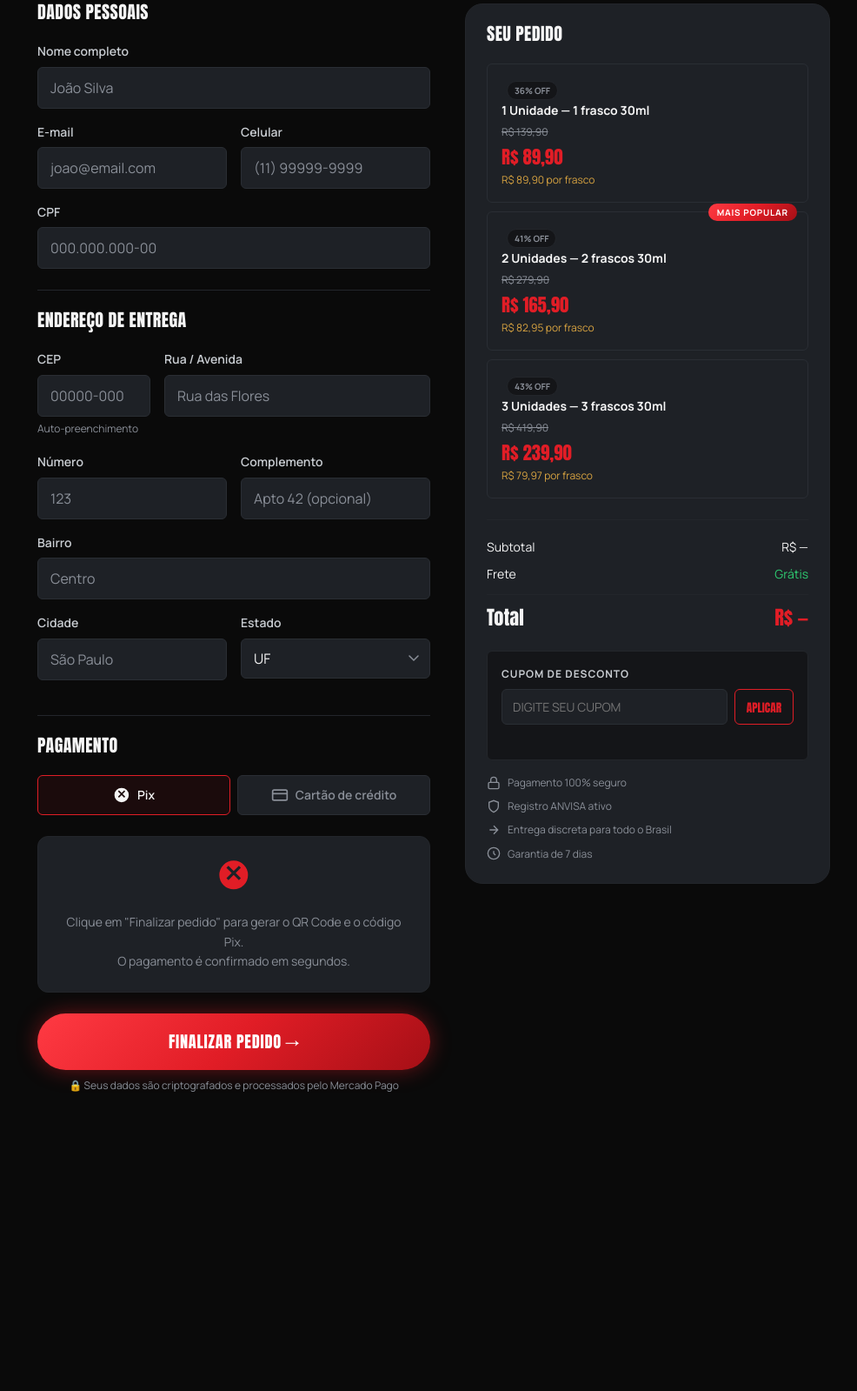
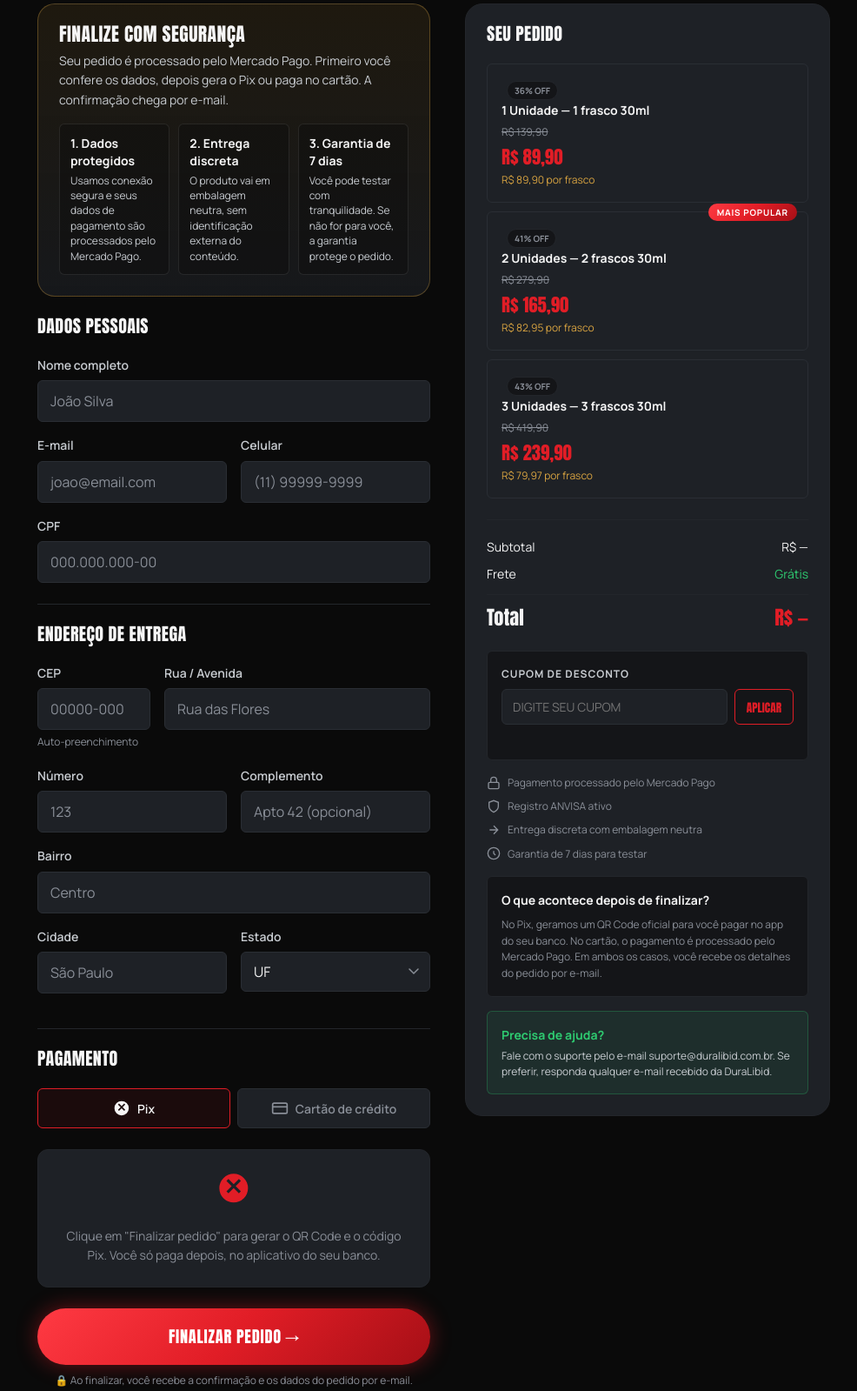
Before and after one commit to LuanGonzaga/duralibid, a plain HTML site: page checkout.html in a window 1280 px wide. Shown: the part 140-1739 px from the top of the page at 87% size, without its empty margins (141-1127 px from the left). Before the commit the page ends 1461 px from the top, so only its background shows below. Drawn offline with Linux system fonts and the light colour scheme; a script that the page names is missing.

Commit message:
Add checkout trust reassurance

```diff
--- a/checkout.html
+++ b/checkout.html
@@ -46,6 +46,12 @@ nav .secure{font-size:var(--fs-xs);color:var(--duo-mute);display:flex;align-item
 .field.has-error input,.field.has-error select{border-color:var(--duo-red)}
 .field.has-error .error{display:block}
 .separator{border:none;border-top:1px solid #23262b;margin:var(--space-4) 0}
+.checkout-trust{background:linear-gradient(180deg,rgba(217,164,65,.10),rgba(30,33,38,.62));border:1px solid rgba(217,164,65,.32);border-radius:var(--radius-lg);padding:var(--space-4);margin-bottom:var(--space-4)}
+.checkout-trust h1{font-size:1.35rem;color:var(--duo-white);margin-bottom:8px}
+.checkout-trust p{color:var(--duo-silver);font-size:var(--fs-sm);margin:0 0 var(--space-3)}
+.trust-steps{display:grid;grid-template-columns:repeat(3,1fr);gap:10px}
+.trust-step{background:rgba(10,10,10,.35);border:1px solid rgba(245,245,245,.09);border-radius:var(--radius-sm);padding:12px;color:var(--duo-silver);font-size:var(--fs-xs);line-height:1.45}
+.trust-step b{display:block;color:var(--duo-white);font-size:var(--fs-sm);margin-bottom:3px}
 </style>
 <style>
 .pay-tabs{display:flex;gap:var(--space-2);margin-bottom:var(--space-4)}
@@ -86,6 +92,12 @@ nav .secure{font-size:var(--fs-xs);color:var(--duo-mute);display:flex;align-item
 .trust-badges{display:flex;flex-direction:column;gap:8px;margin-top:var(--space-3)}
 .trust-badge{display:flex;align-items:center;gap:8px;font-size:var(--fs-xs);color:var(--duo-mute)}
 .trust-badge svg{width:16px;height:16px;stroke:var(--duo-mute);fill:none;stroke-width:2;flex-shrink:0}
+.safe-box{background:var(--duo-ink);border:1px solid #23262b;border-radius:var(--radius-sm);padding:var(--space-3);margin-top:var(--space-3)}
+.safe-box h4{font-family:var(--font-body);font-size:var(--fs-sm);color:var(--duo-white);margin:0 0 8px}
+.safe-box p{color:var(--duo-mute);font-size:var(--fs-xs);line-height:1.55;margin:0}
+.support-box{background:rgba(46,204,113,.08);border:1px solid rgba(46,204,113,.26);border-radius:var(--radius-sm);padding:var(--space-3);margin-top:var(--space-3)}
+.support-box b{display:block;color:#2ecc71;font-size:var(--fs-sm);margin-bottom:4px}
+.support-box p{color:var(--duo-silver);font-size:var(--fs-xs);line-height:1.5;margin:0}
 #feedback{display:none;padding:var(--space-4);border-radius:var(--radius-lg);margin-top:var(--space-4);text-align:center}
 #feedback.success{background:rgba(46,204,113,.1);border:1px solid rgba(46,204,113,.3)}
 #feedback.error{background:rgba(225,29,38,.1);border:1px solid rgba(225,29,38,.3)}
@@ -101,6 +113,7 @@ nav .secure{font-size:var(--fs-xs);color:var(--duo-mute);display:flex;align-item
   .checkout-grid{grid-template-columns:1fr}
   .checkout-grid>aside{order:-1}
   .order-card{position:static;order:-1}
+  .trust-steps{grid-template-columns:1fr}
   .field-row,.field-row-3{grid-template-columns:1fr}
 }
 @media(max-width:620px){
@@ -153,6 +166,16 @@ nav .secure{font-size:var(--fs-xs);color:var(--duo-mute);display:flex;align-item
   <div class="checkout-grid">
     <!-- FORMULÁRIO -->
     <div class="form-section">
+      <section class="checkout-trust" aria-label="Compra segura">
+        <h1>Finalize com segurança</h1>
+        <p>Seu pedido é processado pelo Mercado Pago. Primeiro você confere os dados, depois gera o Pix ou paga no cartão. A confirmação chega por e-mail.</p>
+        <div class="trust-steps">
+          <div class="trust-step"><b>1. Dados protegidos</b>Usamos conexão segura e seus dados de pagamento são processados pelo Mercado Pago.</div>
+          <div class="trust-step"><b>2. Entrega discreta</b>O produto vai em embalagem neutra, sem identificação externa do conteúdo.</div>
+          <div class="trust-step"><b>3. Garantia de 7 dias</b>Você pode testar com tranquilidade. Se não for para você, a garantia protege o pedido.</div>
+        </div>
+      </section>
+
       <form id="checkoutForm" novalidate>
 
         <h2>Dados pessoais</h2>
@@ -249,7 +272,7 @@ nav .secure{font-size:var(--fs-xs);color:var(--duo-mute);display:flex;align-item
         <div class="pay-panel active" id="panel-pix">
           <div class="pix-panel">
             <svg viewBox="0 0 24 24" style="width:40px;height:40px;fill:var(--duo-red);margin:0 auto var(--space-2)"><path d="M11.9 2a9.9 9.9 0 1 0 0 19.8A9.9 9.9 0 0 0 11.9 2zm3.6 13.5-3.6-3.6-3.6 3.6-1.4-1.4 3.6-3.6-3.6-3.6 1.4-1.4 3.6 3.6 3.6-3.6 1.4 1.4-3.6 3.6 3.6 3.6-1.4 1.4z"/></svg>
-            <p>Clique em "Finalizar pedido" para gerar o QR Code e o código Pix.<br>O pagamento é confirmado em segundos.</p>
+            <p>Clique em "Finalizar pedido" para gerar o QR Code e o código Pix. Você só paga depois, no aplicativo do seu banco.</p>
           </div>
         </div>
 
@@ -258,7 +281,7 @@ nav .secure{font-size:var(--fs-xs);color:var(--duo-mute);display:flex;align-item
         </div>
 
         <button type="submit" class="btn-submit" id="submitBtn">Finalizar pedido →</button>
-        <p style="text-align:center;font-size:var(--fs-xs);color:var(--duo-mute);margin-top:var(--space-2)">🔒 Seus dados são criptografados e processados pelo Mercado Pago</p>
+        <p style="text-align:center;font-size:var(--fs-xs);color:var(--duo-mute);margin-top:var(--space-2)">🔒 Ao finalizar, você recebe a confirmação e os dados do pedido por e-mail.</p>
 
       </form>
 
@@ -308,10 +331,18 @@ nav .secure{font-size:var(--fs-xs);color:var(--duo-mute);display:flex;align-item
           <span class="coupon-msg" id="couponMsg"></span>
         </div>
         <div class="trust-badges">
-          <div class="trust-badge"><svg viewBox="0 0 24 24"><rect x="3" y="11" width="18" height="11" rx="2"/><path d="M7 11V7a5 5 0 0 1 10 0v4"/></svg>Pagamento 100% seguro</div>
+          <div class="trust-badge"><svg viewBox="0 0 24 24"><rect x="3" y="11" width="18" height="11" rx="2"/><path d="M7 11V7a5 5 0 0 1 10 0v4"/></svg>Pagamento processado pelo Mercado Pago</div>
           <div class="trust-badge"><svg viewBox="0 0 24 24"><path d="M12 22s8-4 8-10V5l-8-3-8 3v7c0 6 8 10 8 10z"/></svg>Registro ANVISA ativo</div>
-          <div class="trust-badge"><svg viewBox="0 0 24 24"><path d="M5 12h14M12 5l7 7-7 7"/></svg>Entrega discreta para todo o Brasil</div>
-          <div class="trust-badge"><svg viewBox="0 0 24 24"><path d="M12 22C6.5 22 2 17.5 2 12S6.5 2 12 2s10 4.5 10 10-4.5 10-10 10z"/><path d="M12 8v4l3 3"/></svg>Garantia de 7 dias</div>
+          <div class="trust-badge"><svg viewBox="0 0 24 24"><path d="M5 12h14M12 5l7 7-7 7"/></svg>Entrega discreta com embalagem neutra</div>
+          <div class="trust-badge"><svg viewBox="0 0 24 24"><path d="M12 22C6.5 22 2 17.5 2 12S6.5 2 12 2s10 4.5 10 10-4.5 10-10 10z"/><path d="M12 8v4l3 3"/></svg>Garantia de 7 dias para testar</div>
+        </div>
+        <div class="safe-box">
+          <h4>O que acontece depois de finalizar?</h4>
+          <p>No Pix, geramos um QR Code oficial para você pagar no app do seu banco. No cartão, o pagamento é processado pelo Mercado Pago. Em ambos os casos, você recebe os detalhes do pedido por e-mail.</p>
+        </div>
+        <div class="support-box">
+          <b>Precisa de ajuda?</b>
+          <p>Fale com o suporte pelo e-mail suporte@duralibid.com.br. Se preferir, responda qualquer e-mail recebido da DuraLibid.</p>
         </div>
       </div>
     </aside>
```
